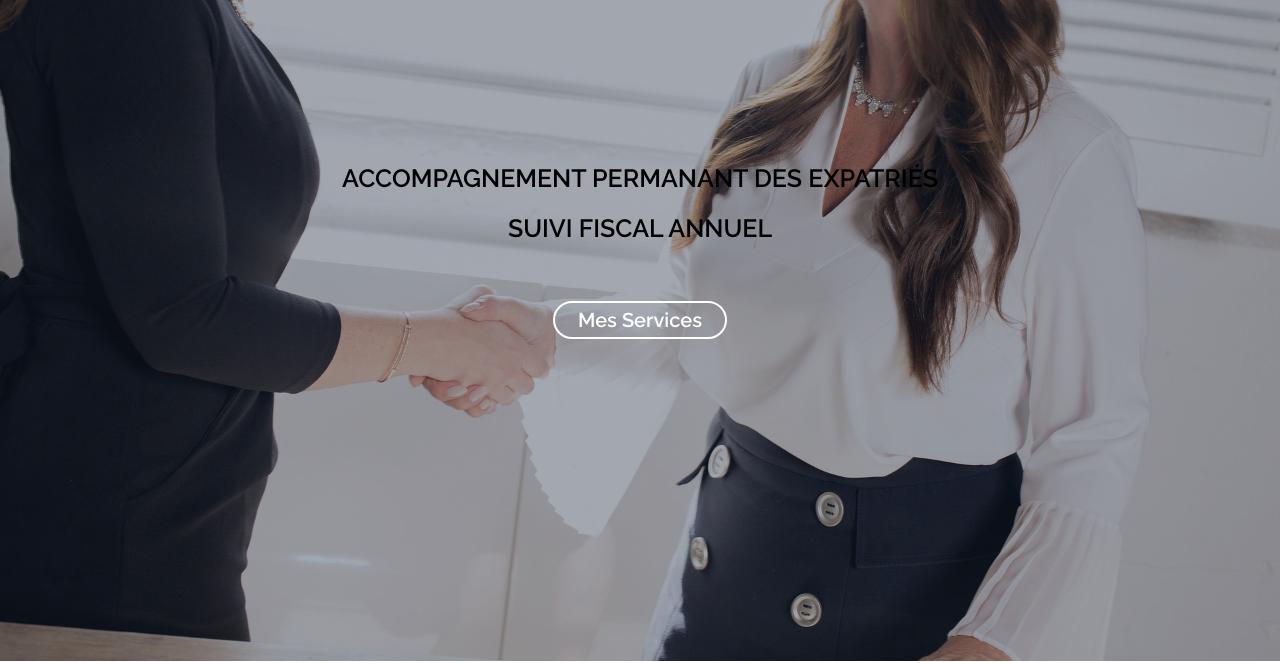
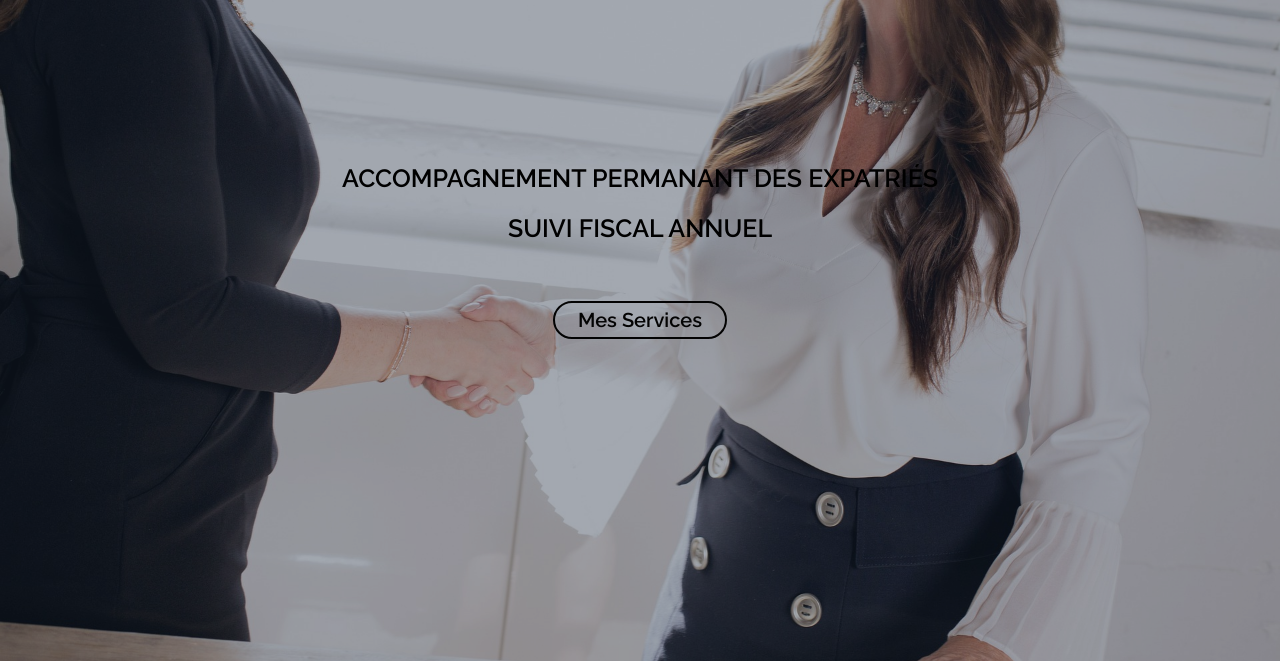
Before and after one commit to jeromec83/ana, a plain HTML site: page index.html in a window 1280 px wide. Shown: the part 139-802 px from the top of the page. Drawn offline with nearby package versions, Linux system fonts and the light colour scheme.

Commit message:
Update style.css

```diff
--- a/css/style.css
+++ b/css/style.css
@@ -815,9 +815,9 @@ section {
 
 .slider-text-wrapper .btn {
 	margin-top: 60px;
-	border:2px solid #FFF;
+	border:2px solid rgb(3, 3, 3);
 	background:transparent;
-	color:#FFF;
+	color:rgb(3, 3, 3);
 }
 
 .flex-control-nav {
```
